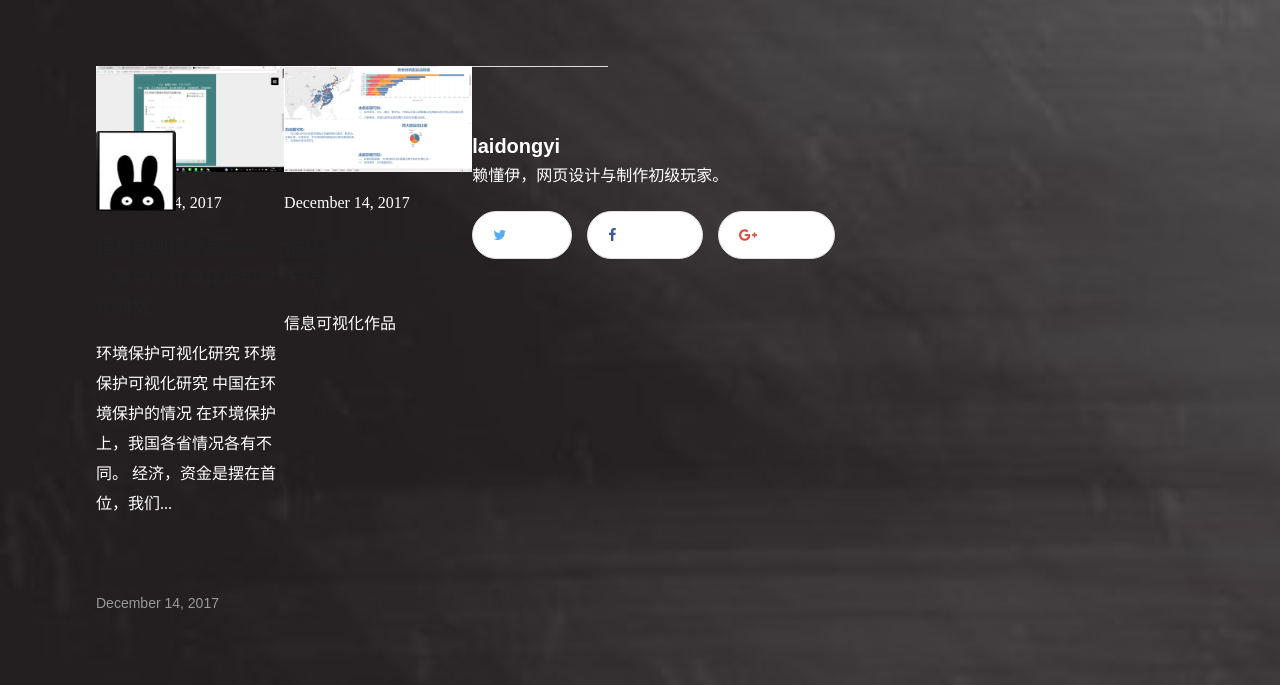
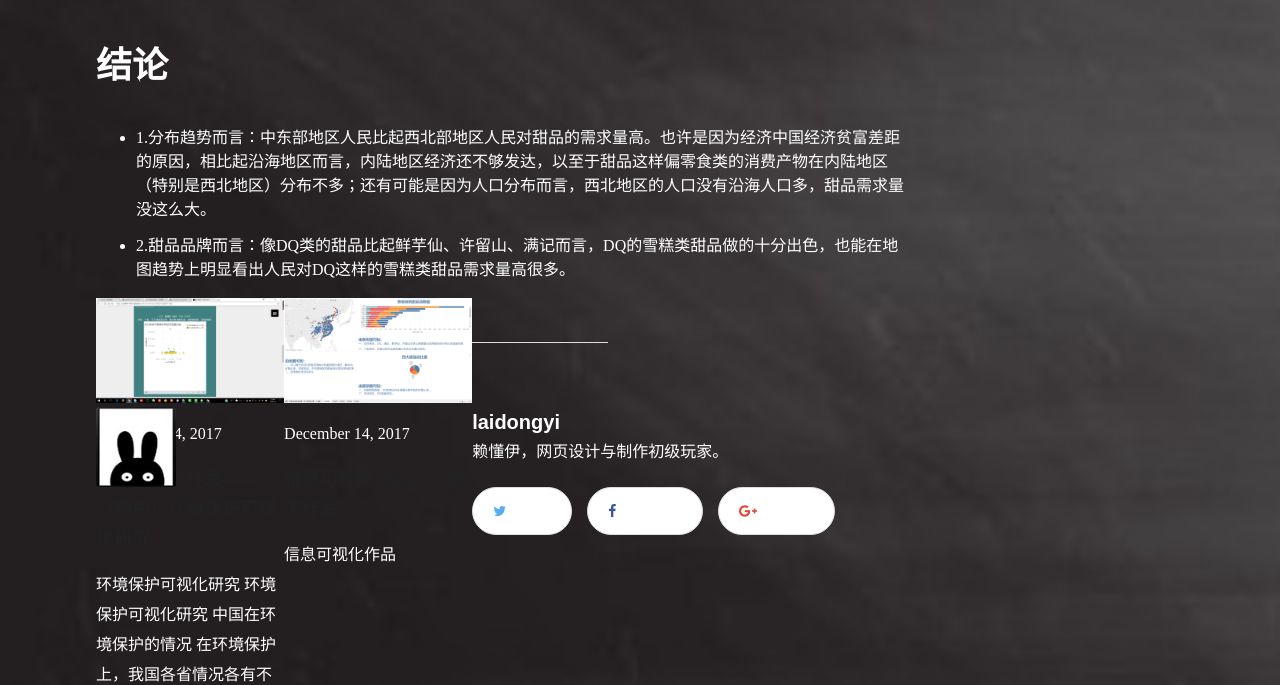
Before and after one commit to q3466141541/q3466141541.github.io, a Jekyll site: the page built from _posts/2018-01-03-信息可视化作品——期末作品.md, in a window 1280 px wide and 900 px high, scrolled down 1914 px, cut to the strip 215-900 px from the top of the window. Built offline with Jekyll 4.4.1, drawn with Linux system fonts in a browser that asks for light colours.

Commit message:
Update 2018-01-03-信息可视化作品——期末作品.md

```diff
--- a/_posts/2018-01-03-信息可视化作品——期末作品.md
+++ b/_posts/2018-01-03-信息可视化作品——期末作品.md
@@ -13,6 +13,9 @@ image:
 
 此次作品是关于全国甜品店的数据可视化研究，数据样本为：许留仙、满记甜品、DQ、鲜芋仙。得出的结果图在tableau中如下：
 <iframe src="https://public.tableau.com/views/2_2429/1_1?:embed=y&:display_count=yes&publish=yes" width="1080px" height="1000px" frameborder="0"></iframe>
+# 结论
+- 1.分布趋势而言：中东部地区人民比起西北部地区人民对甜品的需求量高。也许是因为经济中国经济贫富差距的原因，相比起沿海地区而言，内陆地区经济还不够发达，以至于甜品这样偏零食类的消费产物在内陆地区（特别是西北地区）分布不多；还有可能是因为人口分布而言，西北地区的人口没有沿海人口多，甜品需求量没这么大。
+- 2.甜品品牌而言：像DQ类的甜品比起鲜芋仙、许留山、满记而言，DQ的雪糕类甜品做的十分出色，也能在地图趋势上明显看出人民对DQ这样的雪糕类甜品需求量高很多。
 <div class="tiles">
 {% for post in site.categories.tableau %}
   {% include post-grid.html %}
```
